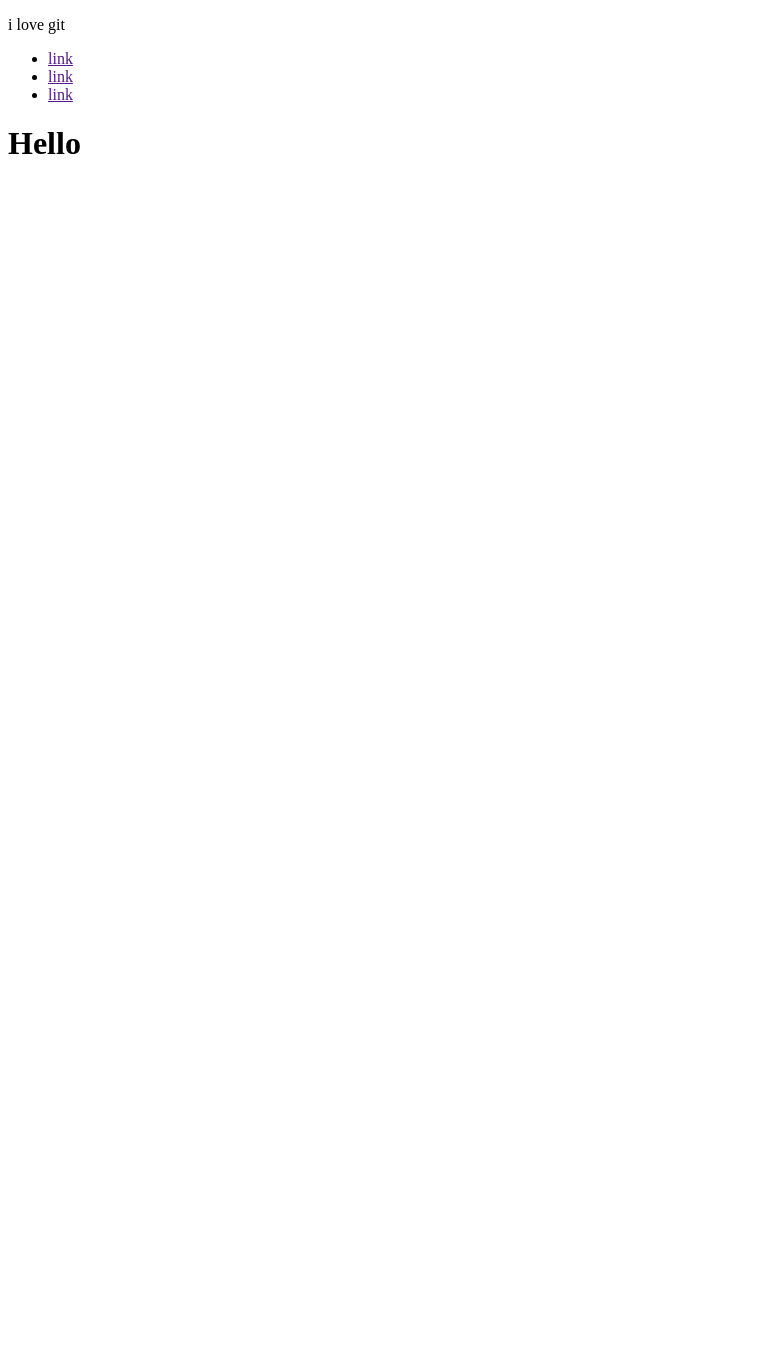
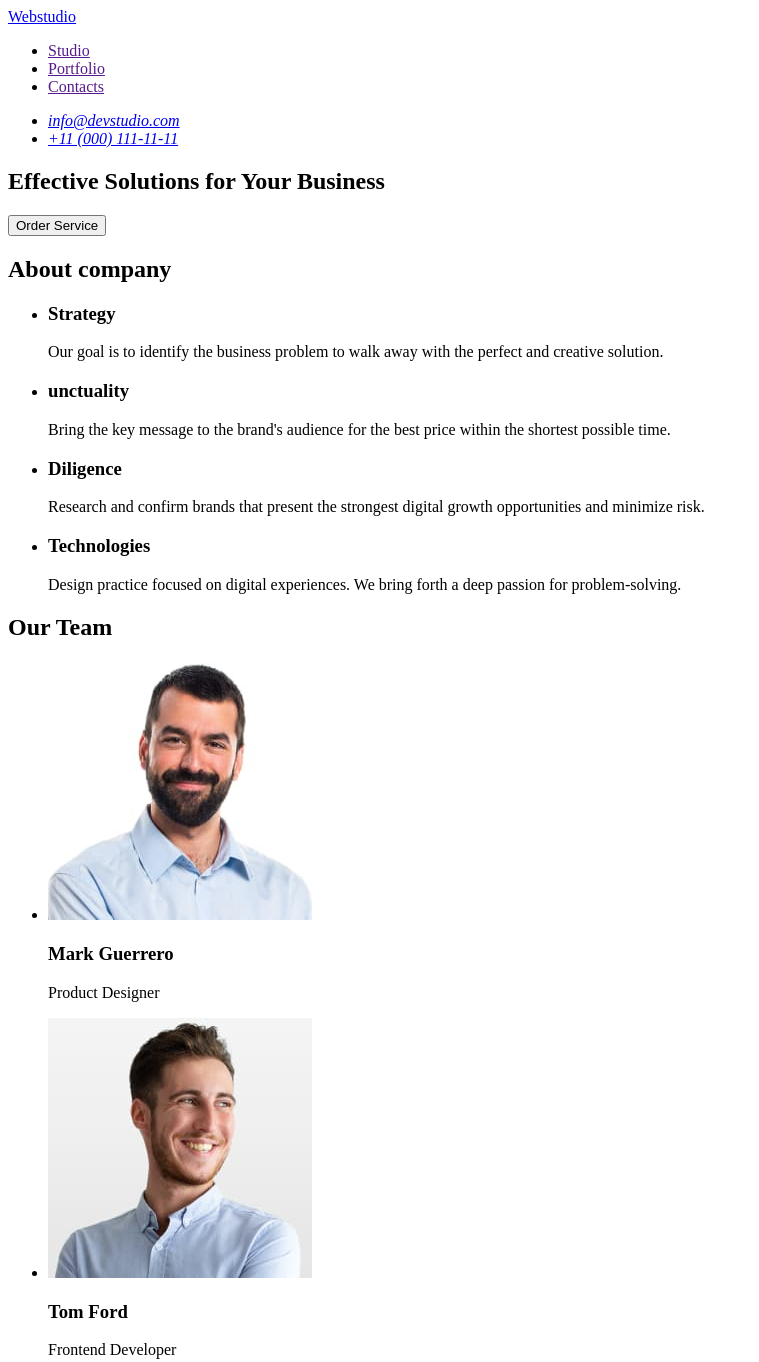
Before and after one commit to Inna136/Tutorial, a plain HTML site: page index.html in a window 1280 px wide. Shown: the top 1362 px of the page, without its empty margins (0-759 px from the left). Before the commit the page ends 800 px from the top, so only its background shows below. Drawn offline with Linux system fonts and the light colour scheme.

Commit message:
add index.html

```diff
--- a/index.html
+++ b/index.html
@@ -4,19 +4,106 @@
     <meta charset="UTF-8">
     <meta http-equiv="X-UA-Compatible" content="IE=edge">
     <meta name="viewport" content="width=device-width, initial-scale=1.0">
-    <title>Document</title>
+    <title>Webstudio</title>
 </head>
 <body>
     <header>
-        <p>i love git</p>
+        <nav>
+            <a href="./index.html">Webstudio</a>
+            <ul>
+                <li><a href="">Studio</a></li>
+                <li><a href="">Portfolio</a></li>
+                <li><a href="">Contacts</a></li>
+            </ul>
+        </nav>
+        <address>
+            <ul>
+                <li><a href="mailto:info@devstudio.com">info@devstudio.com</a></li>
+                <li> <a href="tel:+11 (000) 111-11-11">+11 (000) 111-11-11</a> </li>
+            </ul>
+        </address>
     </header>
-    <footer>
-       <ul>
-        <li><a href="">link</a></li>
-        <li><a href="">link</a></li>
-        <li><a href="">link</a></li>
-       </ul>
-    </footer>
-    <h1>Hello</h1>
+
+    <!-- main content -->
+
+    <main>
+        <section>
+           <h1>Effective Solutions for Your Business</h1>
+           <button type="button">Order Service</button>
+        </section>
+
+    <!-- section 1 -->
+
+    <section>
+        <h2>About company</h2>
+        <ul>
+            <li>
+                <h3>Strategy</h3>
+                <p>Our goal is to identify the business problem to walk away with the perfect and creative solution.</p>
+            </li>
+            <li>
+                <h3>unctuality</h3>
+                <p>Bring the key message to the brand's audience for the best price within the shortest possible time.</p>
+            </li>
+            <li>
+                <h3>Diligence</h3>
+                <p>Research and confirm brands that present the strongest digital growth opportunities and minimize risk.</p>
+            </li>
+            <li>
+                <h3>Technologies</h3>
+                <p>Design practice focused on digital experiences. We bring forth a deep passion for problem-solving.</p>
+            </li>
+        </ul>
+    </section>
+
+    <!-- section 2 -->
+
+    <section>
+        <h2>Our Team</h2>
+<ul>
+    <li>
+        <img src="./images/img3.jpg"
+        alt="Mark Guerrero"
+        width="264"
+        height="260">
+        <h3>Mark Guerrero</h3>
+        <p>Product Designer</p>
+    </li>
+    <li>
+        <img src="./images/img2.jpg"
+        alt="Tom Ford"
+        width="264"
+        height="260">
+        <h3>Tom Ford</h3>
+        <p>Frontend Developer</p>
+    </li>
+    <li>
+       <img src="./images/img.jpg"
+       alt="Camila Garcia"
+       width="264"
+        height="260">
+       <h3>Camila Garcia</h3>
+       <p>Marketing</p>
+    </li>
+    <li>
+        <img src="./images/img1.jpg"
+        alt="Daniel Wilson"
+        width="264"
+        height="260">
+        <h3>Daniel Wilson</h3>
+        <p>UI Designer</p>
+    </li>
+</ul>
+    </section>
+</main>
+
+<!-- Footer -->
+
+<footer>
+        <a href="./index.html">Webstudio</a>
+    <p>Increase the flow of customers and sales for your business
+       with digital marketing & growth solutions.</p>
+</footer>
+
 </body>
 </html>
```
Also changed, not shown: images/img.jpg (added), images/img1.jpg (added), images/img2.jpg (added), images/img3.jpg (added), 2 other files.
